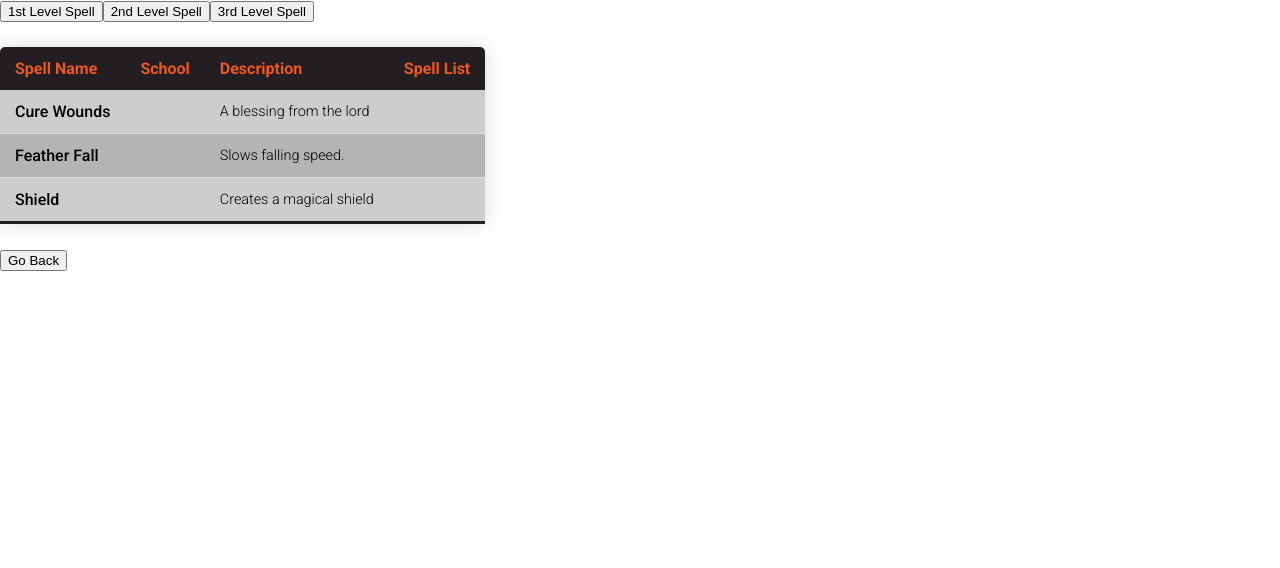
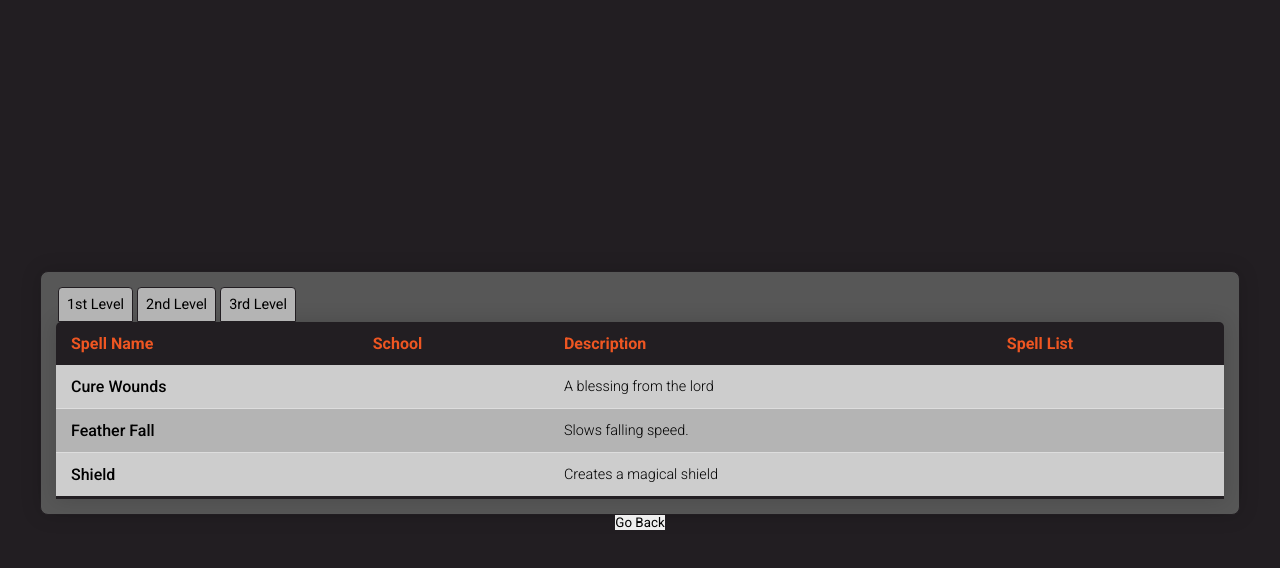
Before and after one commit to YH1d3k12/homebrew-book, a React (Create React App) app in the folder rpg-book/: page /spellbook in a window 1280 px wide. Shown: the top 568 px of the page. Built offline with nearby package versions, Linux system fonts and the light colour scheme.

Commit message:
Spell table css improvements

```diff
--- a/rpg-book/src/components/spell_table.css
+++ b/rpg-book/src/components/spell_table.css
@@ -1,13 +1,78 @@
 @import url('https://fonts.googleapis.com/css2?family=Montserrat:wght@400;500;700&family=Roboto:ital,wght@0,100;0,300;0,400;0,500;0,700;0,900;1,100;1,300;1,400;1,500;1,700;1,900&display=swap');
+
+:root
+{
+    --table-content-wrapper-backcground-color:#575757;
+    --table-content-wrapper-border-color:#221e22;
+
+    --table-button-background-color:#b4b4b4;
+    --table-button-border-color:#221e22;
+
+    --table-button-focus-background-color:#221e22;
+    --table-button-focus-color:#ee5622;
+    --table-button-focus-border-color:#2e2e2e;
+
+    --table-header-background-color:#221e22;
+    --table-header-color:#ee5622;
+
+    --table-row-primary-background-color:#cdcdcd;
+    --table-row-secundary-background-color:#b4b4b4;
+
+    --spell-name-hover-effect:#ee5622;
+}
+
+*
+{
+    box-sizing: border-box;
+    padding: 0;
+    border: 0;
+    margin: 0;
+    font-family: 'Roboto', sans-serif;
+    text-decoration: none;
+    list-style: none;
+}
+
+.table-content-wrapper
+{
+    width: 1200px;
+    padding: 15px;
+    border-radius: 8px;
+
+    background-color: var(--table-content-wrapper-backcground-color);
+    border: solid 1px var(--table-content-wrapper-border-color);
+
+    box-shadow: 0 0 20px rgba(0, 0, 0, 0.15);
+}
+
+.table-button
+{
+    padding: 8px;
+    border: 1px solid var(--table-button-border-color);
+    border-radius: 4px 4px 0px 0px;
+    margin: 0px 2px;
+
+    background-color: var(--table-button-background-color);
+    color: var(--table-button-color);
+    font-size: 0.9rem;
+
+    cursor: pointer;
+}
+
+.table-button:hover,
+.table-button:focus
+{
+    scale: 1.1;
+    border-color: var(--table-button-focus-border-color);
+    background-color: var(--table-button-focus-background-color);
+    color: var(--table-button-focus-color);
+}
 
 .content-table
 {
-    min-width: 400px;
+    width: 100%;
     border-collapse: collapse;
     border-radius: 5px 5px 0px 0px;
-    margin: 25px 0px;
 
-    font-family: 'Roboto', sans-serif;
     font-size: 0.9rem;
     font-weight: 300;
 
@@ -17,8 +82,8 @@
 
 .content-table thead tr
 {
-    background-color: #221e22;
-    color: #ee5622;
+    background-color: var(--table-header-background-color);
+    color: var(--table-header-color);
 
     font-size: 1rem;
     font-weight: 700;
@@ -32,7 +97,7 @@
 }
 
 .content-table tbody tr td a:hover{
-    color: #ee5622;
+    color: var(--spell-name-hover-effect);
     font-size: 1.01rem;
 
     cursor: pointer;
@@ -52,18 +117,18 @@
 
 .content-table tbody tr
 {
-    background-color: #cdcdcd;
+    background-color: var(--table-row-primary-background-color);
     border-bottom: 1px solid #dddddd;
 }
 
 .content-table tbody tr:nth-of-type(even)
 {
-    background-color: #b4b4b4;
+    background-color: var(--table-row-secundary-background-color);
 }
 
 .content-table tbody tr:last-of-type
 {
-    border-bottom: 3px solid #221e22;
+    border-bottom: 3px solid var(--table-header-background-color);
 }
 
 .content-table tbody tr.active
--- a/rpg-book/src/components/spell_table.jsx
+++ b/rpg-book/src/components/spell_table.jsx
@@ -68,10 +68,10 @@ function SpellTable() {
     };
 
     return (
-        <div>
-            <button onClick={() => handleChangeLevel('first')}>1st Level Spell</button>
-            <button onClick={() => handleChangeLevel('second')}>2nd Level Spell</button>
-            <button onClick={() => handleChangeLevel('third')}>3rd Level Spell</button>
+        <div className='table-content-wrapper'>
+            <button className='table-button' onClick={() => handleChangeLevel('first')}>1st Level</button>
+            <button className='table-button' onClick={() => handleChangeLevel('second')}>2nd Level</button>
+            <button className='table-button' onClick={() => handleChangeLevel('third')}>3rd Level</button>
 
             {renderTableByLevel()}
         </div>
--- /dev/null
+++ b/rpg-book/src/screens/spell_book.css
@@ -0,0 +1,25 @@
+:root
+{
+    --page-background-color:#221e22;
+}
+
+* {
+    box-sizing: border-box;
+    padding: 0;
+    border: 0;
+    margin: 0;
+    text-decoration: none;
+    list-style: none;
+}
+
+.content-wrapper {
+    display: flex;
+    flex-direction: column;
+    align-items: center;
+    justify-content: center;
+
+    height: 100vh;
+    width: 100vw;
+
+    background-color: var(--page-background-color);
+}
--- a/rpg-book/src/screens/spell_book.jsx
+++ b/rpg-book/src/screens/spell_book.jsx
@@ -1,12 +1,13 @@
 import { useNavigate } from "react-router-dom";
 import SpellTable from "../components/spell_table";
+import "./spell_book.css"
 
 
 export default function SpellBook() {
     const navigate = useNavigate();
 
     return (
-        <div>
+        <div className="content-wrapper">
             <SpellTable></SpellTable>
             <button onClick={() => navigate("/")}>Go Back</button>
         </div>
--- /dev/null
+++ b/rpg-book/src/screens/spell_page.css
@@ -0,0 +1,18 @@
+* {
+    box-sizing: border-box;
+    padding: 0;
+    border: 0;
+    margin: 0;
+    text-decoration: none;
+    list-style: none;
+}
+
+.content-wrapper {
+    display: flex;
+    align-items: center;
+    justify-content: center;
+}
+
+.spell-card{
+
+}
--- a/rpg-book/src/screens/spell_page.jsx
+++ b/rpg-book/src/screens/spell_page.jsx
@@ -1,5 +1,6 @@
 import React from "react";
 import { useNavigate, useLocation } from "react-router-dom";
+import "./spell_page.css";
 
 export default function SpellPage() {
     const navigate = useNavigate();
@@ -26,7 +27,8 @@ export default function SpellPage() {
     };
 
     return (
-        <div>
+        <div className="content-wrapper">
+            <div className="spell-card">
                 <h1>{spell.name}</h1>
                 <p>
                     <strong>Type:</strong>{spell.type}<br/>
@@ -39,9 +41,8 @@ export default function SpellPage() {
                 <p><strong>At Higher Levels.</strong>{spell.upCasting}</p>
                 <p><strong>Spell List.</strong>{spell.available}</p>
 
-
-
                 <button onClick={() => navigate("/")}>Go Back</button>
+            </div>
         </div>
     );
 }
```
Lines whose indentation alone changed are shown as unchanged.
